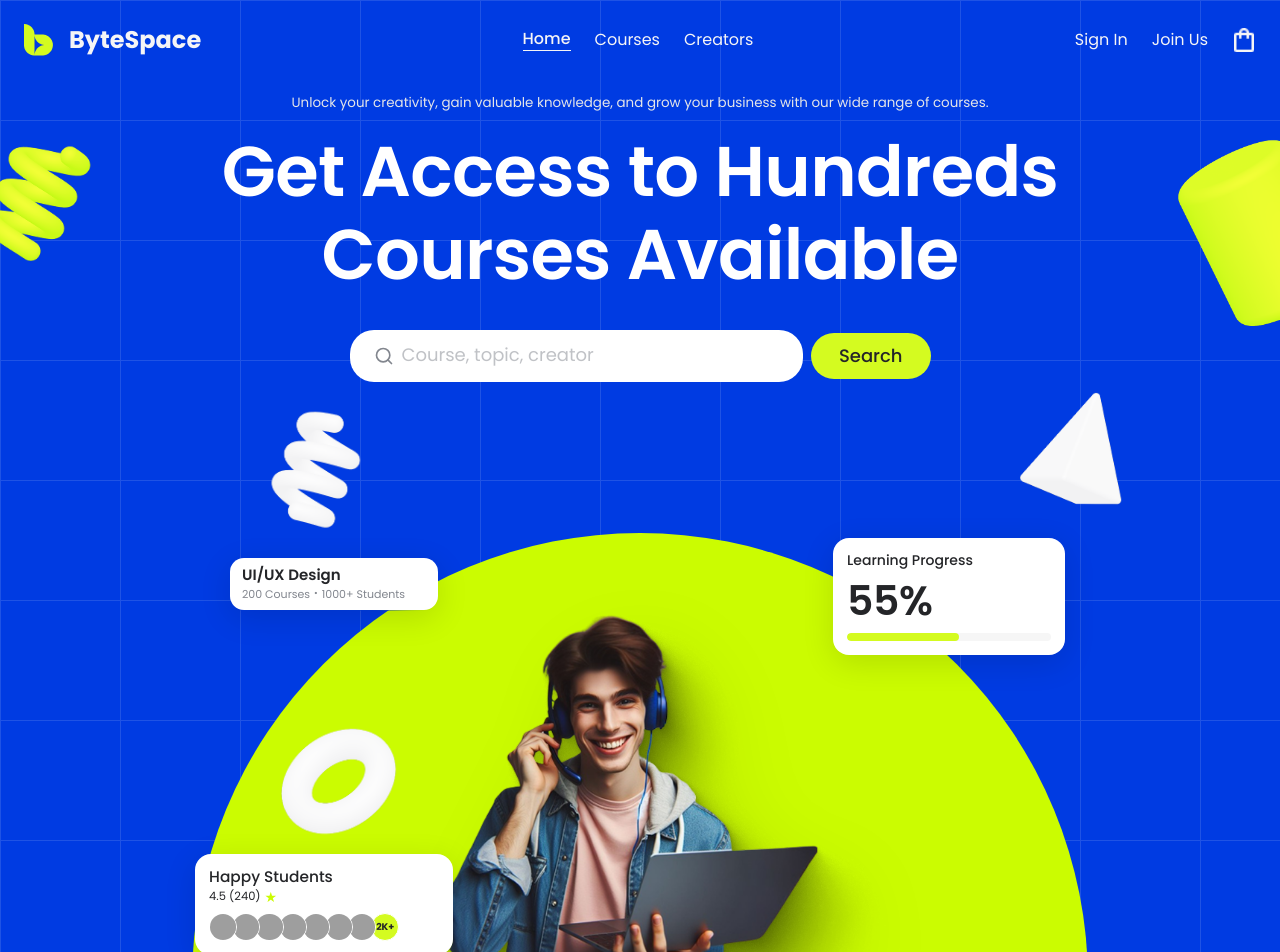
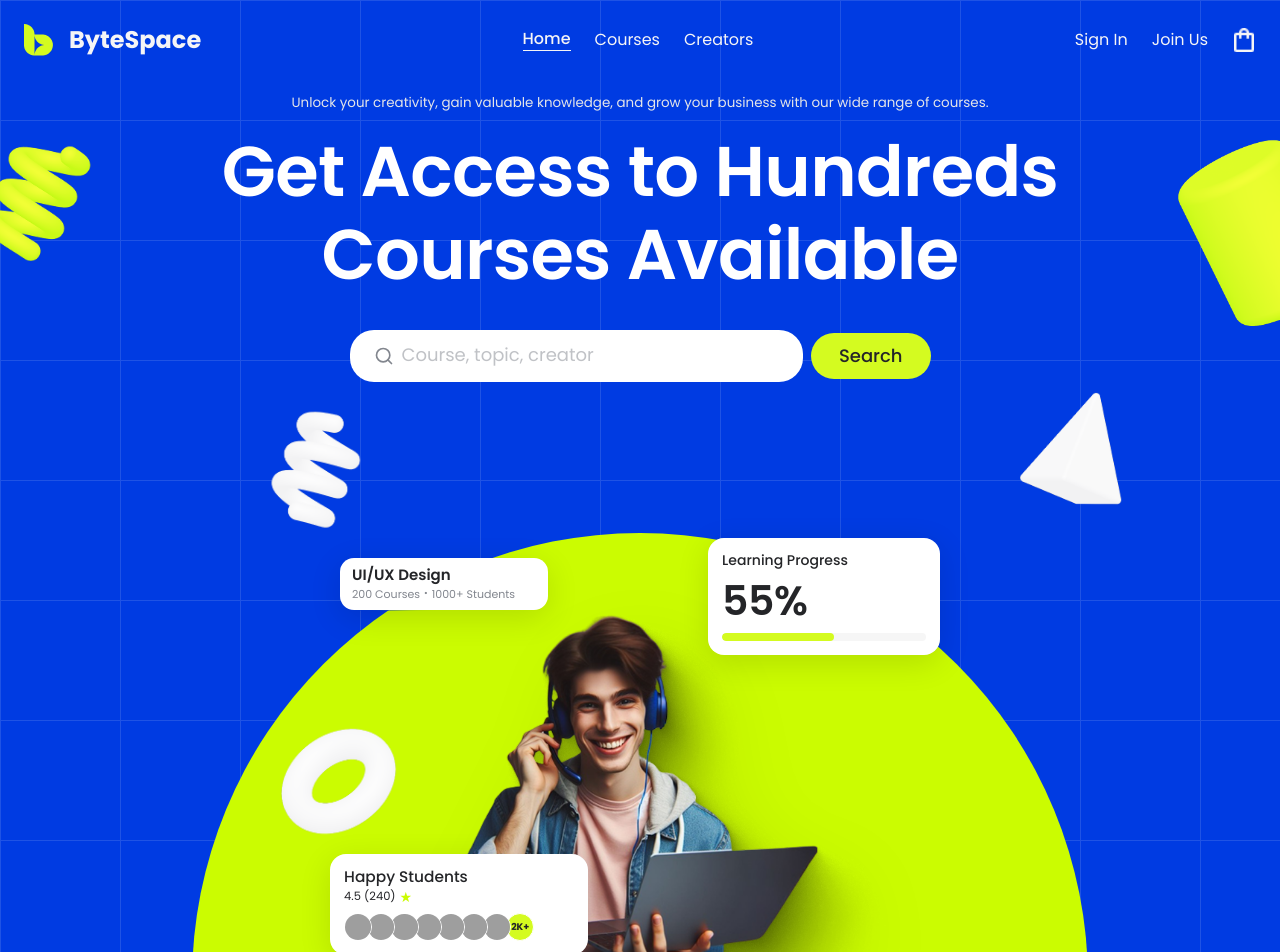
Before and after one commit to ashrafalve/bytespace, a Next.js app: page / in a window 1280 px wide. Shown: the top 952 px of the page. Built offline with nearby package versions, Linux system fonts and the light colour scheme; grey boxes are pictures that could not be loaded.

Commit message:
fix(hero): shift UI/UX and Happy Students cards right and Learning Progress card left

```diff
--- a/app/globals.css
+++ b/app/globals.css
@@ -47,19 +47,19 @@ body {
 
 /* Hero floating cards — precision responsive positioning */
 .hero-card-1 {
-  left: clamp(4px, 2%, 16px) !important;
+  left: clamp(12px, 8%, 45px) !important;
   top: 15px !important;
   width: clamp(112px, 32vw, 150px) !important;
 }
 
 .hero-card-2 {
-  right: clamp(4px, 2%, 16px) !important;
+  right: clamp(12px, 8%, 45px) !important;
   top: 10px !important;
   width: clamp(112px, 32vw, 160px) !important;
 }
 
 .hero-card-3 {
-  left: clamp(4px, 2%, 16px) !important;
+  left: clamp(12px, 8%, 40px) !important;
   bottom: 8px !important;
   width: clamp(130px, 38vw, 180px) !important;
 }
@@ -67,17 +67,17 @@ body {
 /* Tablet & Mid-range (640px to 1023px) */
 @media (min-width: 640px) {
   .hero-card-1 {
-    left: clamp(12px, calc(50% - 330px), 110px) !important;
+    left: clamp(30px, calc(50% - 240px), 160px) !important;
     top: clamp(25px, 6vw, 75px) !important;
     width: clamp(140px, 18vw, 175px) !important;
   }
   .hero-card-2 {
-    right: clamp(12px, calc(50% - 330px), 100px) !important;
+    right: clamp(30px, calc(50% - 240px), 150px) !important;
     top: clamp(20px, 5vw, 65px) !important;
     width: clamp(150px, 20vw, 195px) !important;
   }
   .hero-card-3 {
-    left: clamp(12px, calc(50% - 340px), 90px) !important;
+    left: clamp(30px, calc(50% - 250px), 140px) !important;
     bottom: clamp(12px, 3vw, 25px) !important;
     width: clamp(160px, 22vw, 215px) !important;
   }
@@ -86,17 +86,17 @@ body {
 /* Desktop & Large Screen (1024px to 1920px+) */
 @media (min-width: 1024px) {
   .hero-card-1 {
-    left: calc(50% - 410px) !important;
+    left: calc(50% - 300px) !important;
     top: 110px !important;
     width: 208px !important;
   }
   .hero-card-2 {
-    right: calc(50% - 425px) !important;
+    right: calc(50% - 300px) !important;
     top: 90px !important;
     width: 232px !important;
   }
   .hero-card-3 {
-    left: calc(50% - 445px) !important;
+    left: calc(50% - 310px) !important;
     bottom: 30px !important;
     width: 258px !important;
   }
```
